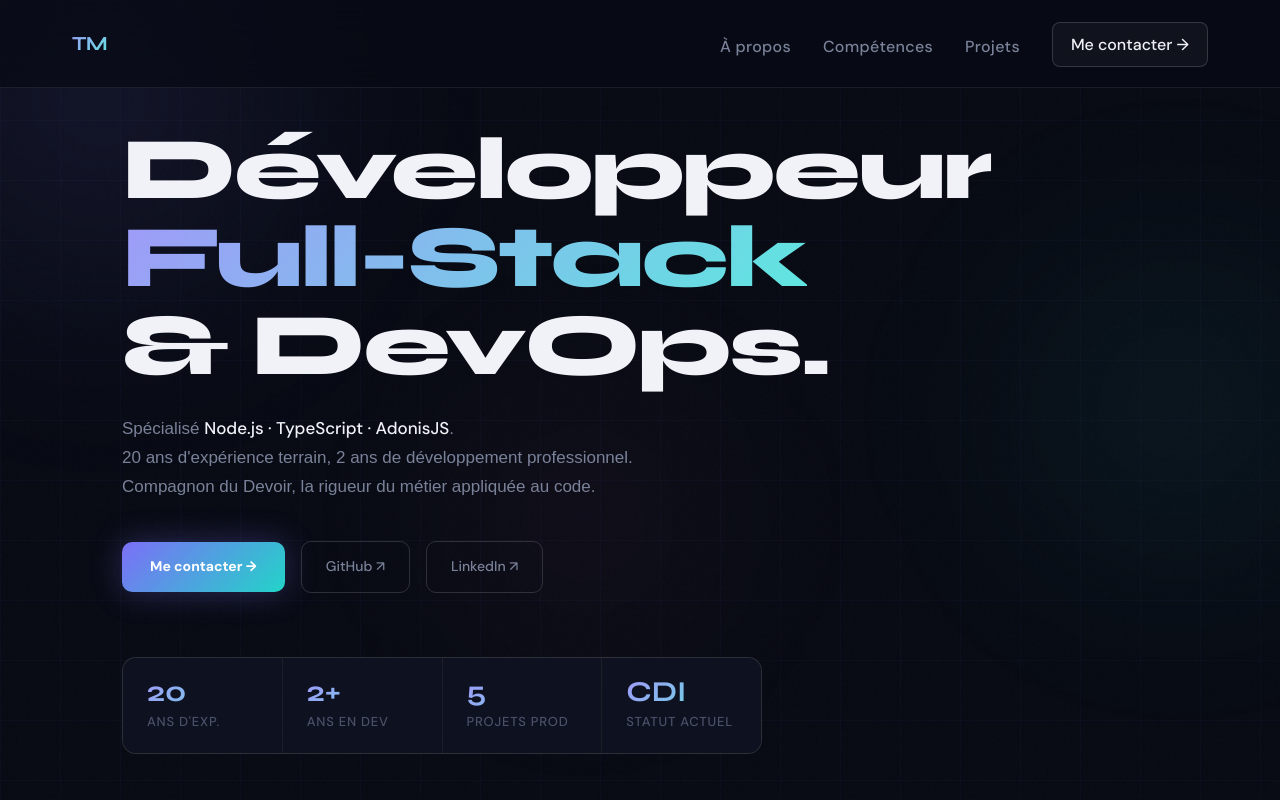
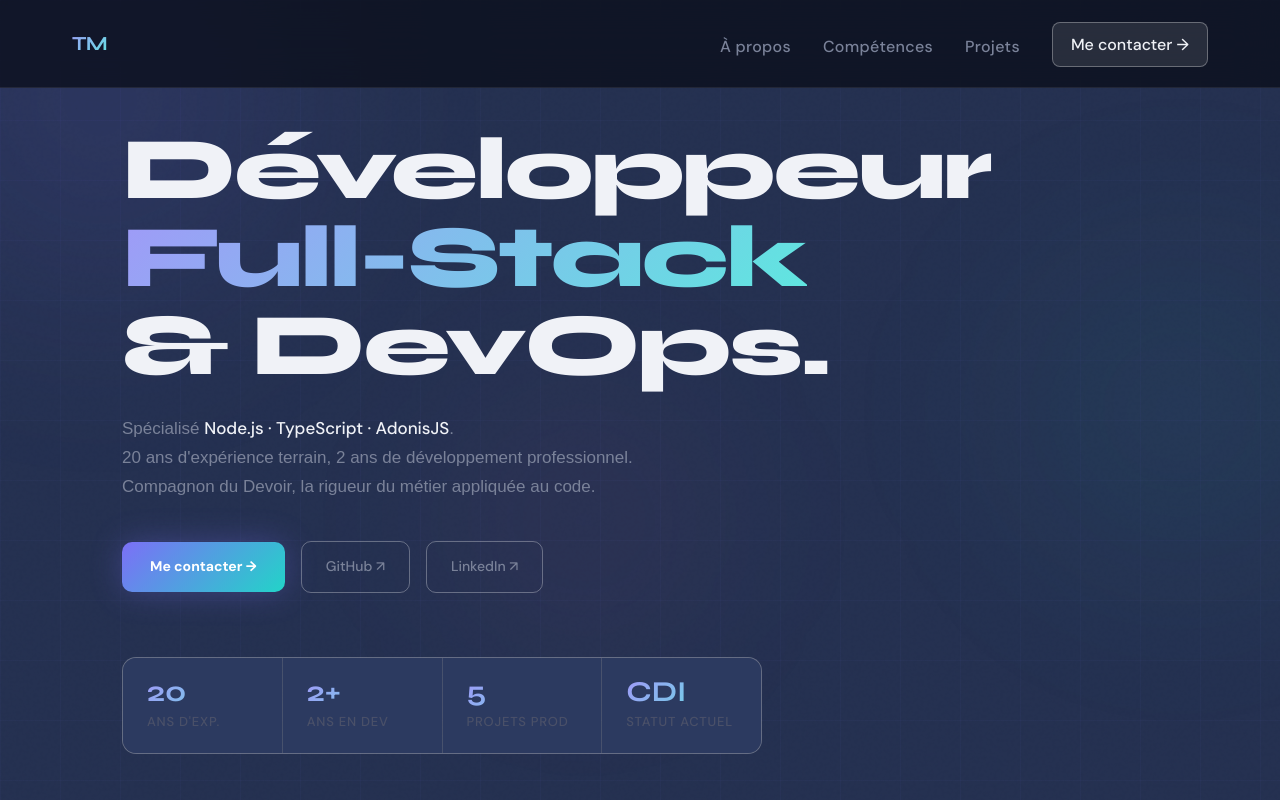
Before and after one commit to ThomMarchand/portfolio, a Next.js app: page / in a window 1280 px wide. Shown: the top 800 px of the page. Built offline with nearby package versions, Linux system fonts and the light colour scheme; a web font is replaced by a local one.

Commit message:
refactor: update color variables in :root for improved dark theme consistency

```diff
--- a/app/globals.css
+++ b/app/globals.css
@@ -54,13 +54,13 @@
 }
 
 :root {
-  --bg: #080b14;
-  --bg2: #0d1120;
-  --bg3: #111827;
-  --surface: rgba(255, 255, 255, 0.04);
-  --surface-hover: rgba(255, 255, 255, 0.07);
-  --border: rgba(255, 255, 255, 0.08);
-  --border-accent: rgba(255, 255, 255, 0.15);
+  --bg: #243050;
+  --bg2: #2c3a60;
+  --bg3: #334270;
+  --surface: rgba(255, 255, 255, 0.10);
+  --surface-hover: rgba(255, 255, 255, 0.16);
+  --border: rgba(255, 255, 255, 0.16);
+  --border-accent: rgba(255, 255, 255, 0.30);
   --text: #f0f2f7;
   --text-muted: #7a8299;
   --text-dim: #4a5068;
```
